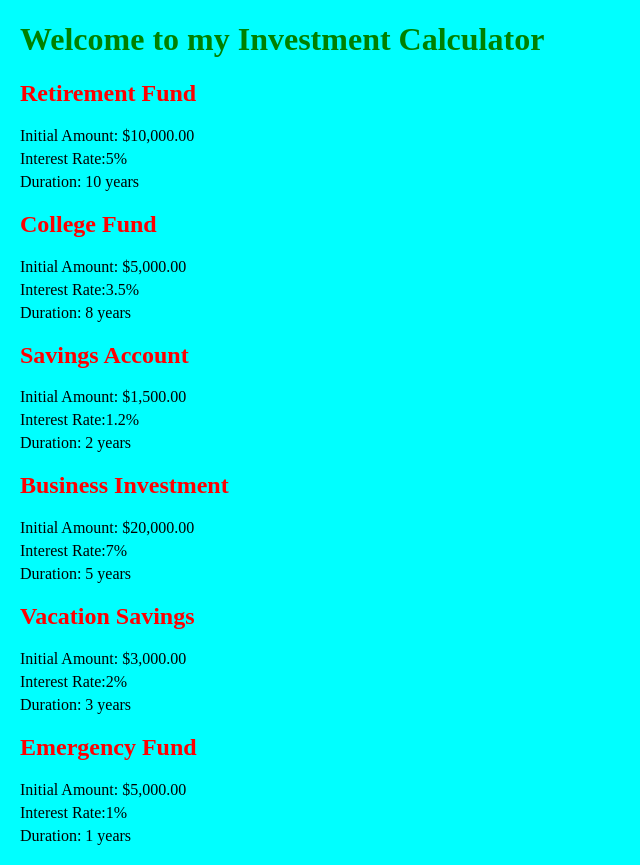
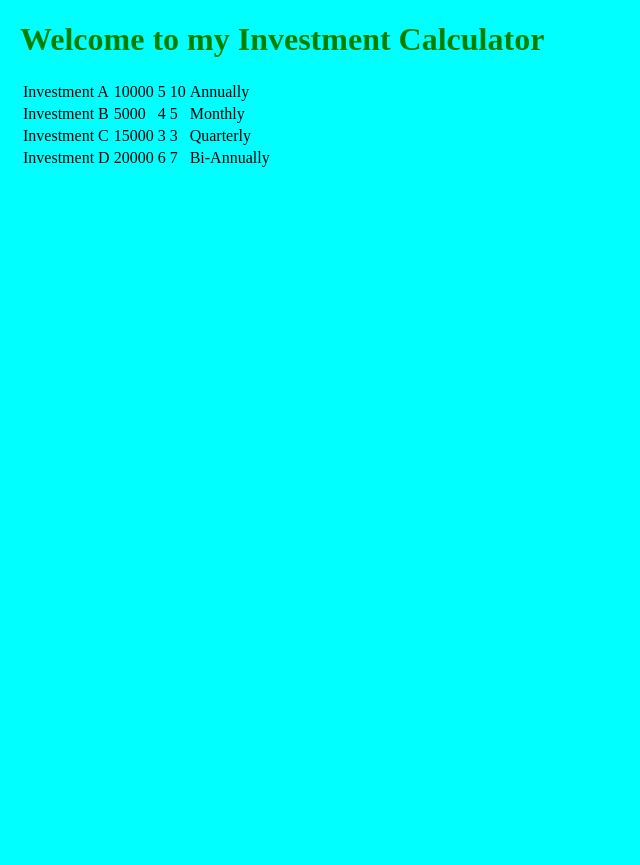
Before and after one commit to DariaDeriagina/-Daria-_-Deriagina-_Learning_Angular, an Angular app in the folder Daria_Deriagina_Learning_Angular/: page / in a window 1280 px wide. Shown: the whole page, without its empty margins (0-640 px from the left). After the commit the page ends 800 px from the top, so only its background shows below. Built offline with nearby package versions, Linux system fonts and the light colour scheme.

Commit message:
Added input and 4 ContentListItem

```diff
--- a/Daria_Deriagina_Learning_Angular/src/app/app.component.html
+++ b/Daria_Deriagina_Learning_Angular/src/app/app.component.html
@@ -1,10 +1,11 @@
 <h1>Welcome to my Investment Calculator</h1>
 
-<div class="container">
-  <div *ngFor="let investment of investments">
-    <h2>{{ investment.name }}</h2>
-    <p>Initial Amount: {{ investment.initialAmount | currency }}</p>
-    <p>Interest Rate:{{ investment.interestRate }}%</p>
-    <p>Duration: {{ investment.duration }} years</p>
-  </div>
-</div>
+<!--<div class="container">-->
+<!--  <div *ngFor="let investment of investments">-->
+<!--    <h2>{{ investment.name }}</h2>-->
+<!--    <p>Initial Amount: {{ investment.initialAmount | currency }}</p>-->
+<!--    <p>Interest Rate:{{ investment.interestRate }}%</p>-->
+<!--    <p>Duration: {{ investment.duration }} years</p>-->
+<!--  </div>-->
+<!--</div>-->
+<app-investment-list></app-investment-list>
--- a/Daria_Deriagina_Learning_Angular/src/app/app.component.ts
+++ b/Daria_Deriagina_Learning_Angular/src/app/app.component.ts
@@ -2,57 +2,16 @@ import { Component } from '@angular/core';
 import { RouterOutlet } from '@angular/router';
 import { CommonModule } from '@angular/common';
 import { Investment } from './models/investment';
+import {InvestmentListComponent} from "./investment-list/investment-list.component";
 
 @Component({
   selector: 'app-root',
   standalone: true,
-  imports: [RouterOutlet, CommonModule],
+  imports: [RouterOutlet, CommonModule, InvestmentListComponent],
   templateUrl: './app.component.html',
   styleUrls: ['./app.component.scss'],
 })
+
 export class AppComponent {
-  title = 'Investment';
-
-  investments: Investment[] = [
-    {
-      name: 'Retirement Fund',
-      initialAmount: 10000,
-      interestRate: 5,
-      duration: 10,
-      compoundFrequency: 'monthly',
-    },
-    {
-      name: 'College Fund',
-      initialAmount: 5000,
-      interestRate: 3.5,
-      duration: 8,
-    },
-    {
-      name: 'Savings Account',
-      initialAmount: 1500,
-      interestRate: 1.2,
-      duration: 2,
-      compoundFrequency: 'annually',
-    },
-    {
-      name: 'Business Investment',
-      initialAmount: 20000,
-      interestRate: 7,
-      duration: 5,
-      compoundFrequency: 'quarterly',
-    },
-    {
-      name: 'Vacation Savings',
-      initialAmount: 3000,
-      interestRate: 2,
-      duration: 3,
-    },
-    {
-      name: 'Emergency Fund',
-      initialAmount: 5000,
-      interestRate: 1,
-      duration: 1,
-      compoundFrequency: 'monthly',
-    },
-  ];
+  title = 'Investment Calculator';
 }
--- /dev/null
+++ b/Daria_Deriagina_Learning_Angular/src/app/investment-list-item/investment-list-item.component.html
@@ -0,0 +1 @@
+<p>investment-list-item works!</p>
--- /dev/null
+++ b/Daria_Deriagina_Learning_Angular/src/app/investment-list/investment-list.component.html
@@ -0,0 +1,14 @@
+<!--<p>investment-list works!</p>-->
+<div>
+  <table>
+    <tbody>
+    <tr *ngFor="let investment of investments">
+      <td>{{investment.name}}</td>
+      <td>{{investment.initialAmount}}</td>
+      <td>{{investment.interestRate}}</td>
+      <td>{{investment.duration}}</td>
+      <td>{{investment.compoundFrequency}}</td>
+    </tr>
+    </tbody>
+  </table>
+</div>
--- /dev/null
+++ b/Daria_Deriagina_Learning_Angular/src/app/investment-list/investment-list.component.ts
@@ -0,0 +1,44 @@
+import { Component } from '@angular/core';
+import { CommonModule } from '@angular/common';
+import { InvestmentListItemComponent } from '../investment-list-item/investment-list-item.component';
+
+@Component({
+  selector: 'app-investment-list',
+  standalone: true, // This marks the component as standalone
+  imports: [CommonModule, InvestmentListItemComponent], // Import necessary modules
+  templateUrl: './investment-list.component.html',
+  styleUrls: ['./investment-list.component.scss']
+})
+export class InvestmentListComponent {
+  // Define your investments array
+  investments = [
+    {
+      name: 'Investment A',
+      initialAmount: 10000,
+      interestRate: 5,
+      duration: 10,
+      compoundFrequency: 'Annually'
+    },
+    {
+      name: 'Investment B',
+      initialAmount: 5000,
+      interestRate: 4,
+      duration: 5,
+      compoundFrequency: 'Monthly'
+    },
+    {
+      name: 'Investment C',
+      initialAmount: 15000,
+      interestRate: 3,
+      duration: 3,
+      compoundFrequency: 'Quarterly'
+    },
+    {
+      name: 'Investment D',
+      initialAmount: 20000,
+      interestRate: 6,
+      duration: 7,
+      compoundFrequency: 'Bi-Annually'
+    }
+  ];
+}
```
Also changed, not shown: Daria_Deriagina_Learning_Angular/src/app/investment-list-item/investment-list-item.component.ts (added, +12 -0 lines), Daria_Deriagina_Learning_Angular/src/app/investment-list-item/investment-list-item.component.scss (added), Daria_Deriagina_Learning_Angular/src/app/investment-list/investment-list.component.scss (added), 2 other files (tests, documents, lock files or other folders).
